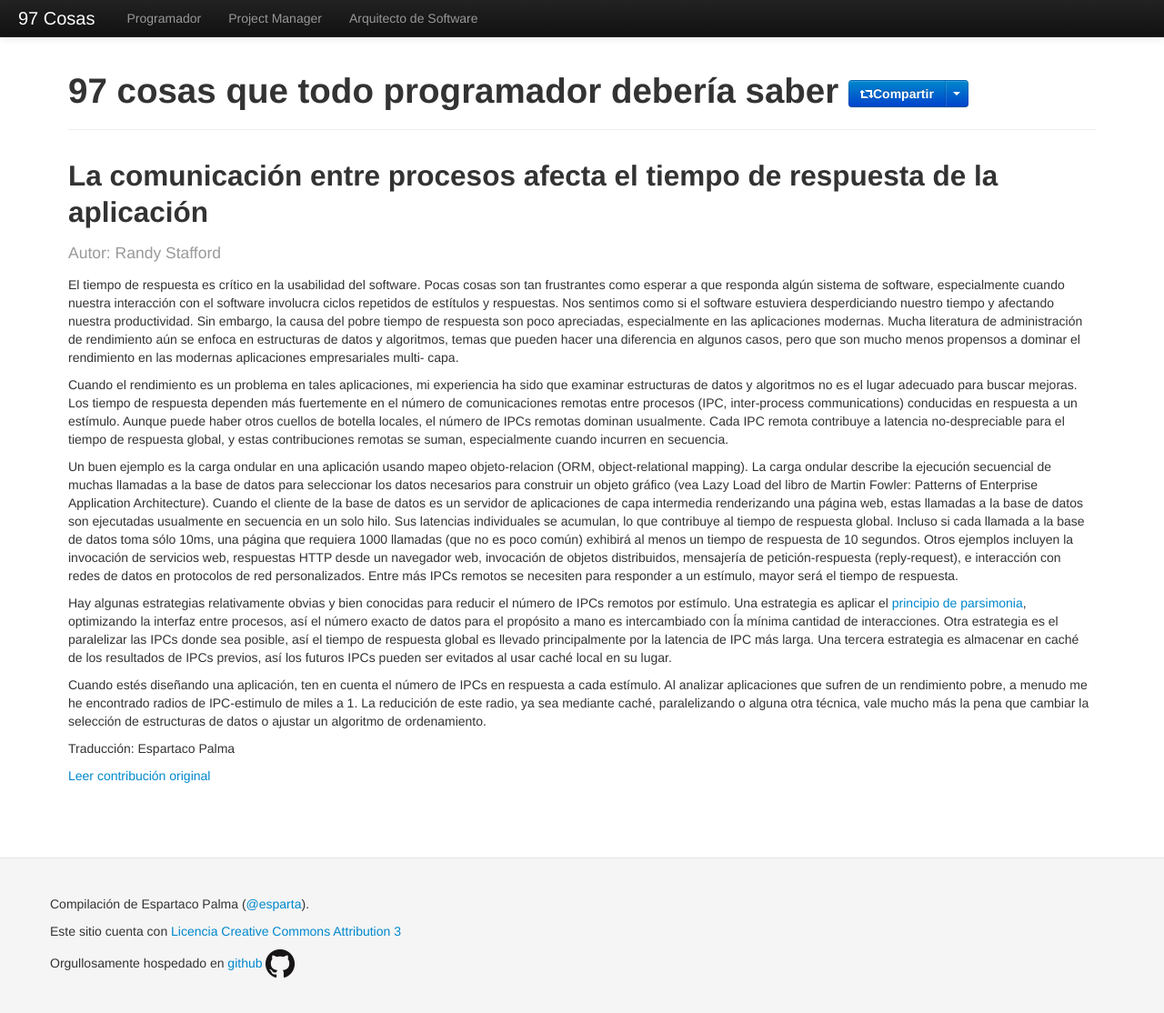
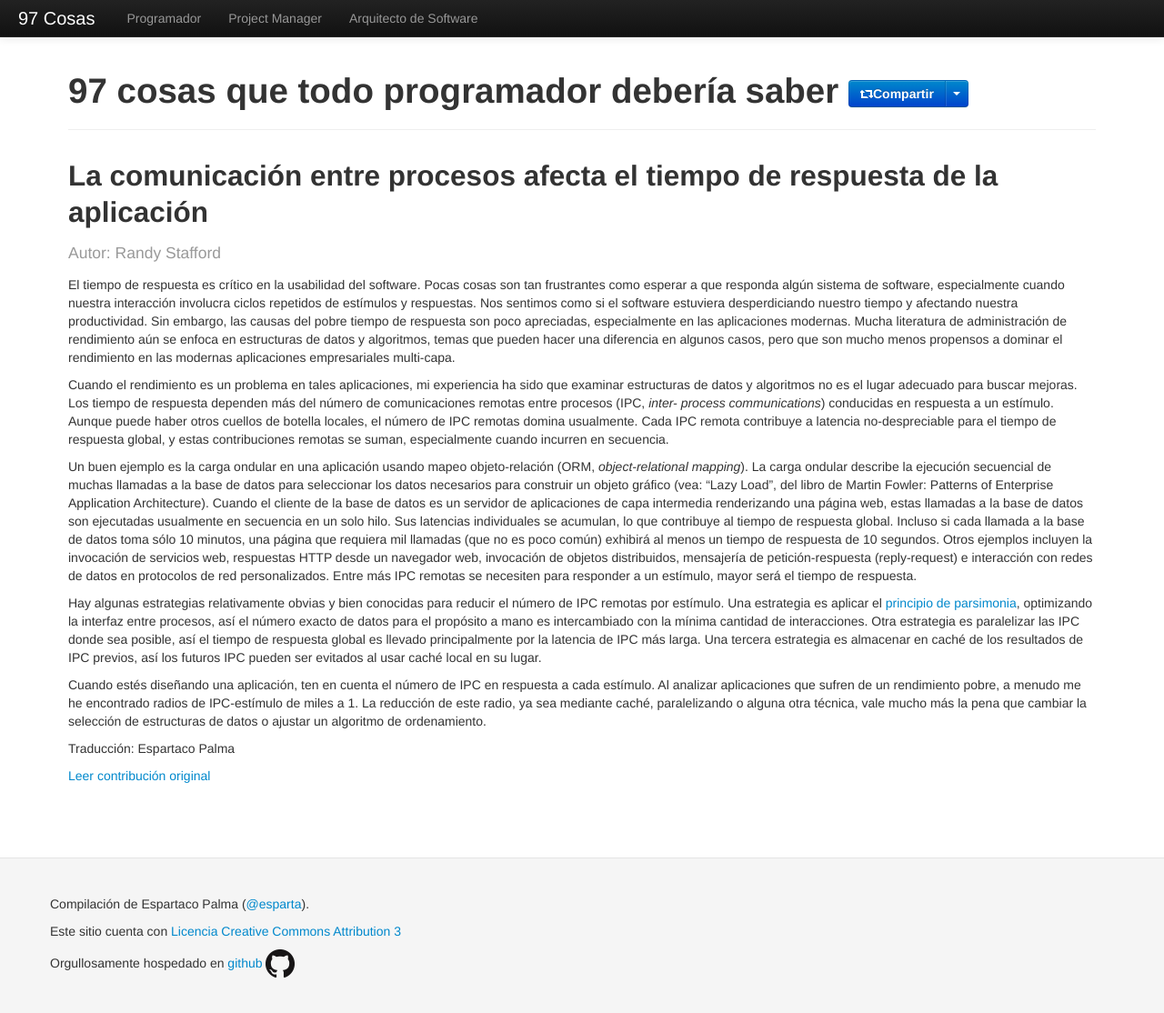
Before and after one commit to esparta/97cosas, a Jekyll site: the page built from programador/ipc-afecta.md, in a window 1280 px wide and 1116 px high. Shown: the whole window at 91% size. Built offline with Jekyll 4.4.1, drawn with Linux system fonts in a browser that asks for light colours; comment, search, counter and statistics services are not loaded.

Commit message:
Spelling corrections on ipc-afecta

```diff
--- a/programador/ipc-afecta.md
+++ b/programador/ipc-afecta.md
@@ -9,65 +9,61 @@ original: http://programmer.97things.oreilly.com/wiki/index.php/Inter-Process_Co
 
 El tiempo de respuesta es crítico en la usabilidad del software. Pocas
 cosas son tan frustrantes como esperar a que responda algún sistema de
-software, especialmente cuando nuestra interacción con el software
-involucra ciclos repetidos de estítulos y respuestas. Nos sentimos como
-si el software estuviera desperdiciando nuestro tiempo y afectando
-nuestra productividad. Sin embargo, la causa del pobre tiempo de
-respuesta son poco apreciadas, especialmente en las aplicaciones
-modernas. Mucha literatura de administración de rendimiento aún se
-enfoca en estructuras de datos y algoritmos, temas que pueden hacer una
-diferencia en algunos casos, pero que son mucho menos propensos a
-dominar el rendimiento en las modernas aplicaciones empresariales multi-
-capa.
+software, especialmente cuando nuestra interacción involucra ciclos
+repetidos de estímulos y respuestas. Nos sentimos como si el software
+estuviera desperdiciando nuestro tiempo y afectando nuestra
+productividad. Sin embargo, las causas del pobre tiempo de respuesta son
+poco apreciadas, especialmente en las aplicaciones modernas. Mucha
+literatura de administración de rendimiento aún se enfoca en estructuras
+de datos y algoritmos, temas que pueden hacer una diferencia en algunos
+casos, pero que son mucho menos propensos a dominar el rendimiento en
+las modernas aplicaciones empresariales multi-capa.
 
 Cuando el rendimiento es un problema en tales aplicaciones, mi
 experiencia ha sido que examinar estructuras de datos y algoritmos no es
 el lugar adecuado para buscar mejoras. Los tiempo de respuesta dependen
-más fuertemente en el número de comunicaciones remotas entre procesos
-(IPC, inter-process communications) conducidas en respuesta a un
-estímulo. Aunque puede haber otros cuellos de botella locales, el número
-de IPCs remotas dominan usualmente. Cada IPC remota contribuye a
-latencia no-despreciable para el tiempo de respuesta global, y estas
-contribuciones remotas se suman, especialmente cuando incurren en
-secuencia.
+más del número de comunicaciones remotas entre procesos (IPC, _inter-
+process communications_) conducidas en respuesta a un estímulo. Aunque
+puede haber otros cuellos de botella locales, el número de IPC remotas
+domina usualmente. Cada IPC remota contribuye a latencia no-despreciable
+para el tiempo de respuesta global, y estas contribuciones remotas se
+suman, especialmente cuando incurren en secuencia.
 
 Un buen ejemplo es la carga ondular en una aplicación usando mapeo
-objeto-relacion (ORM, object-relational mapping). La carga ondular
+objeto-relación (ORM, _object-relational mapping_). La carga ondular
 describe la ejecución secuencial de muchas llamadas a la base de datos
 para seleccionar los datos necesarios para construir un objeto gráfico
-(vea Lazy Load del libro de Martin Fowler: Patterns of Enterprise
+(vea: “Lazy Load”, del libro de Martin Fowler: Patterns of Enterprise
 Application Architecture). Cuando el cliente de la base de datos es un
 servidor de aplicaciones de capa intermedia renderizando una página web,
 estas llamadas a la base de datos son ejecutadas usualmente en secuencia
 en un solo hilo. Sus latencias individuales se acumulan, lo que
 contribuye al tiempo de respuesta global. Incluso si cada llamada a la
-base de datos toma sólo 10ms, una página que requiera 1000 llamadas (que
-no es poco común) exhibirá al menos un tiempo de respuesta de 10
+base de datos toma sólo 10 minutos, una página que requiera mil llamadas
+(que no es poco común) exhibirá al menos un tiempo de respuesta de 10
 segundos. Otros ejemplos incluyen la invocación de servicios web,
 respuestas HTTP desde un navegador web, invocación de objetos
-distribuidos, mensajería de petición-respuesta (reply-request), e
+distribuidos, mensajería de petición-respuesta (reply-request) e
 interacción con redes de datos en protocolos de red personalizados.
-Entre más IPCs remotos se necesiten para responder a un estímulo, mayor
+Entre más IPC remotas se necesiten para responder a un estímulo, mayor
 será el tiempo de respuesta.
 
 Hay algunas estrategias relativamente obvias y bien conocidas para
-reducir el número de IPCs remotos por estímulo. Una estrategia es
-aplicar el [principio de parsimonia][1], optimizando la interfaz entre
-procesos, así el número exacto de datos para el propósito a mano es
-intercambiado con ĺa mínima cantidad de interacciones. Otra estrategia
-es el paralelizar las IPCs donde sea posible, así el tiempo de respuesta
-global es llevado principalmente por la latencia de IPC más larga. Una
-tercera estrategia es almacenar en caché de los resultados de IPCs
-previos, así los futuros IPCs pueden ser evitados al usar caché local en
-su lugar.
+reducir el número de IPC remotas por estímulo. Una estrategia es aplicar
+el [principio de parsimonia][1], optimizando la interfaz entre procesos,
+así el número exacto de datos para el propósito a mano es intercambiado
+con la mínima cantidad de interacciones. Otra estrategia es paralelizar
+las IPC donde sea posible, así el tiempo de respuesta global es llevado
+principalmente por la latencia de IPC más larga. Una tercera estrategia
+es almacenar en caché de los resultados de IPC previos, así los futuros
+IPC pueden ser evitados al usar caché local en su lugar.
 
-Cuando estés diseñando una aplicación, ten en cuenta el número de IPCs
-en respuesta a cada estímulo. Al analizar aplicaciones que sufren de un
-rendimiento pobre, a menudo me he encontrado radios de IPC-estimulo de
-miles a 1. La reducición de este radio, ya sea mediante caché,
+Cuando estés diseñando una aplicación, ten en cuenta el número de IPC en
+respuesta a cada estímulo. Al analizar aplicaciones que sufren de un
+rendimiento pobre, a menudo me he encontrado radios de IPC-estímulo de
+miles a 1. La reducción de este radio, ya sea mediante caché,
 paralelizando o alguna otra técnica, vale mucho más la pena que cambiar
 la selección de estructuras de datos o ajustar un algoritmo de
 ordenamiento.
 
-
 [1]: https://es.wikipedia.org/wiki/Navaja_de_Ockham
```
